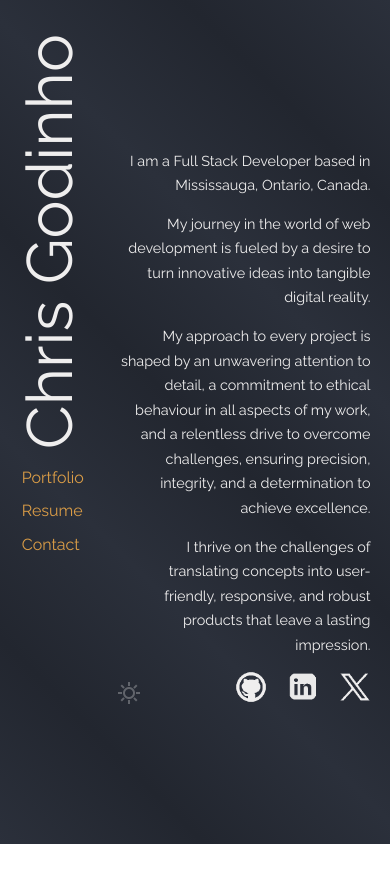
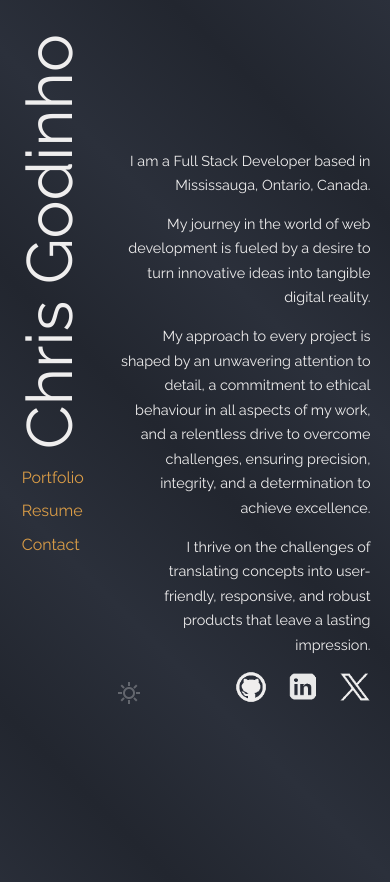
Before and after one commit to chris-godinho/2024-01-15-cg-portfolio, a React (Vite) app: page / in a window 390 px wide. Shown: the top 882 px of the page. Before the commit the page ends 844 px from the top, so only its background shows below. Built offline with nearby package versions, Linux system fonts and the light colour scheme.

Commit message:
fix: change padding for mobile

```diff
--- a/src/App.css
+++ b/src/App.css
@@ -374,6 +374,10 @@ textarea {
     overflow-x: hidden;
   }
 
+  #root {
+    padding-bottom: 10vh;
+  }
+
   .main-container-wrapper-cg {
     flex: 1;
     max-width: 65%;
```
